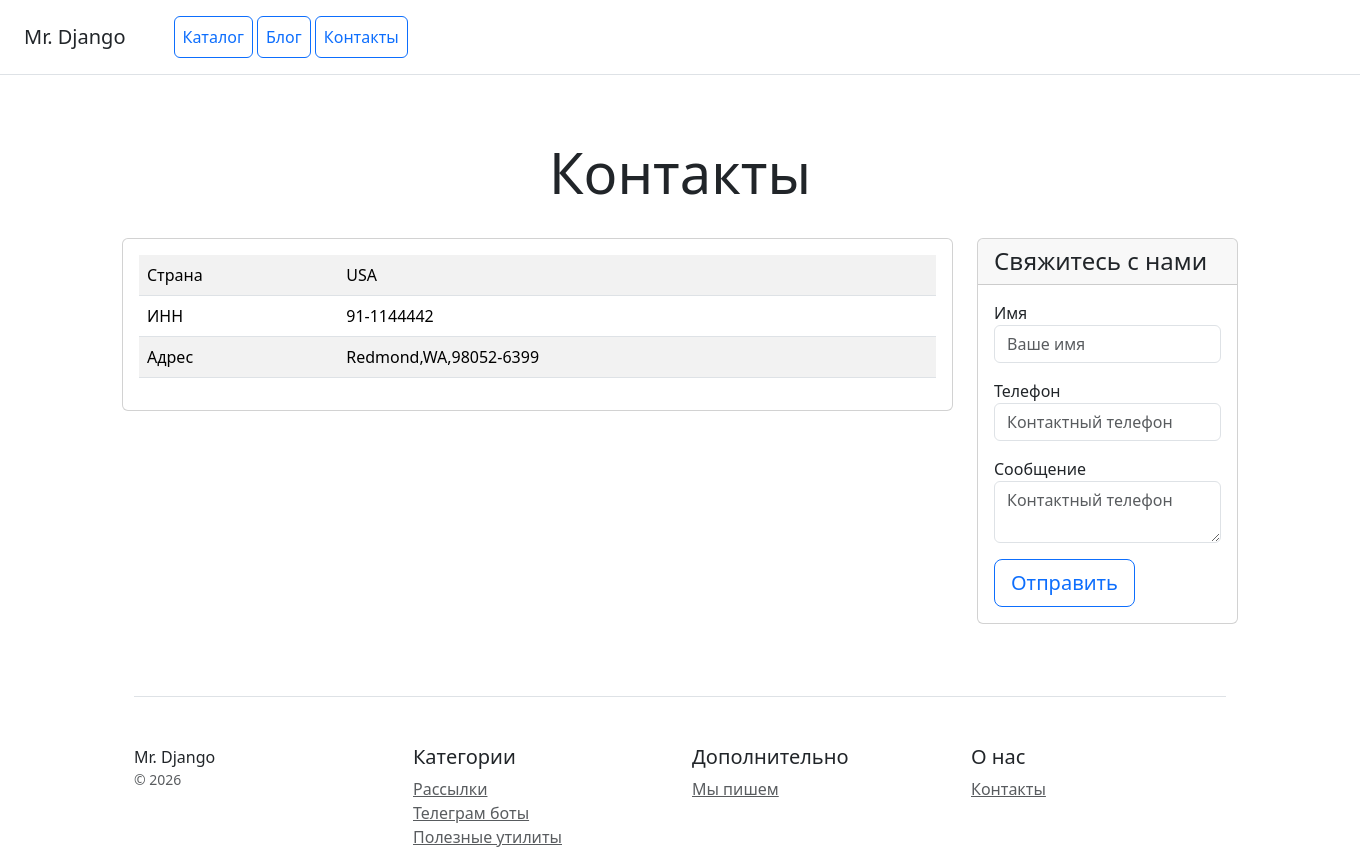
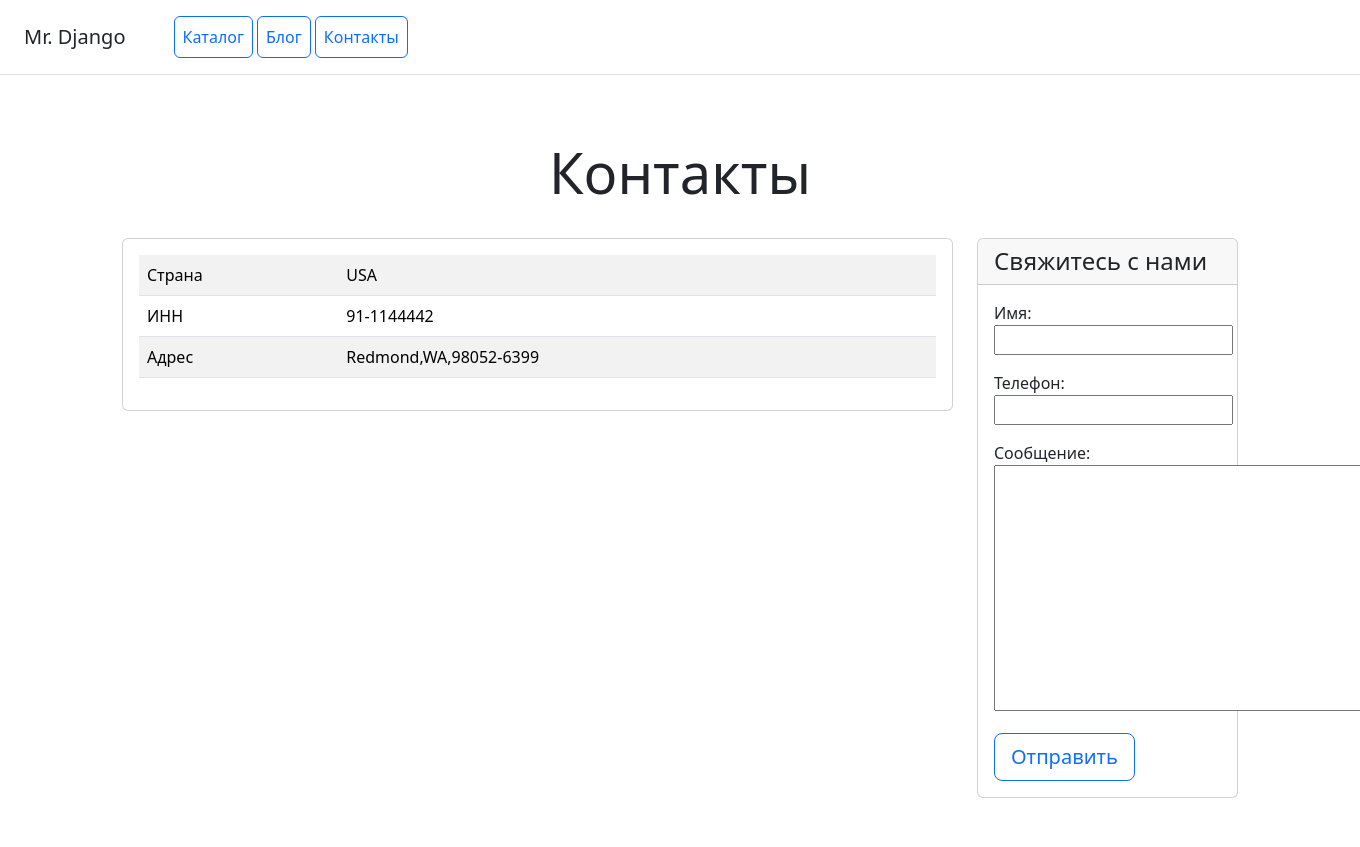
Before and after one commit to svmikhaylov333/mr_Django, a Django app: page /contacts/ in a window 1360 px wide; the page is wider, and only the part inside the window is pictured. Shown: the top 847 px of that part. Run offline with Django 5.2, Linux system fonts and the light colour scheme; some libraries are stand-ins or nearby versions.

Commit message:
контроллер контактов переведен на CBV

```diff
--- a/catalog/templates/catalog/contacts.html
+++ b/catalog/templates/catalog/contacts.html
@@ -33,26 +33,14 @@
                     <h4 class="my-0 font-weight-normal">Свяжитесь с нами</h4>
                 </div>
                 <div class="card-body">
-                    <form method="post" action="" class="form-floating">
+                    <form method="post" action="" >
                         {% csrf_token %}
-                        <div class="mb-3">
-                            <label for="name">Имя</label>
-                            <input type="text" name="name" class="form-control" id="name" placeholder="Ваше имя" required>
-                        </div>
-                        <div class="mb-3">
-                            <label for="phone">Телефон</label>
-                            <input type="text" name="phone" class="form-control" id="phone" placeholder="Контактный телефон" required>
-                        </div>
-                        <div class="mb-3">
-                            <label for="message">Сообщение</label>
-                            <textarea type="text" name="message" class="form-control" id="message" placeholder="Контактный телефон" required></textarea>
-                        </div>
+                        {{ form.as_p }}
                         <button type="submit" class="btn btn-lg btn-block btn-outline-primary">Отправить</button>
                     </form>
                 </div>
             </div>
         </div>
     </div>
-
-
+</div>
 {% endblock %}
--- a/catalog/views.py
+++ b/catalog/views.py
@@ -1,7 +1,5 @@
-from django.http import HttpResponse
-from django.shortcuts import get_object_or_404, render
-from django.views import View
-from django.views.generic import DetailView, ListView
+from django.views.generic import DetailView, ListView, CreateView
+from django.urls import reverse_lazy
 
 from .models import Contact, Product
 
@@ -14,17 +12,12 @@ class ProductDetailView(DetailView):
     model = Product
 
 
-class ProductContactView(View):
-    def get(self, request):
-        return render(request, "catalog/contacts.html")
+class ProductContactView(CreateView):
+    model = Contact
+    fields = ["name", "phone", "message"]
+    template_name = "catalog/contacts.html"
+    success_url = reverse_lazy("catalog:contacts")
 
-    def post(self, request):
-        name = request.POST.get("name")
-        phone = request.POST.get("phone")
-        message = request.POST.get("message")
-        print(f"Обратная связь: {name}, тел. {phone}: {message}")
-        if name and phone and message:
-            Contact.objects.create(name=name, phone=phone, message=message)
-            return HttpResponse(f"Спасибо, {name}! Мы скоро свяжемся с Вами!")
-
-        return HttpResponse("Ошибка: заполните все поля!")
+    def form_valid(self, form):
+        print(f"Обратная связь: {form.cleaned_data['name']}, тел. {form.cleaned_data['phone']}")
+        return super().form_valid(form)
```
